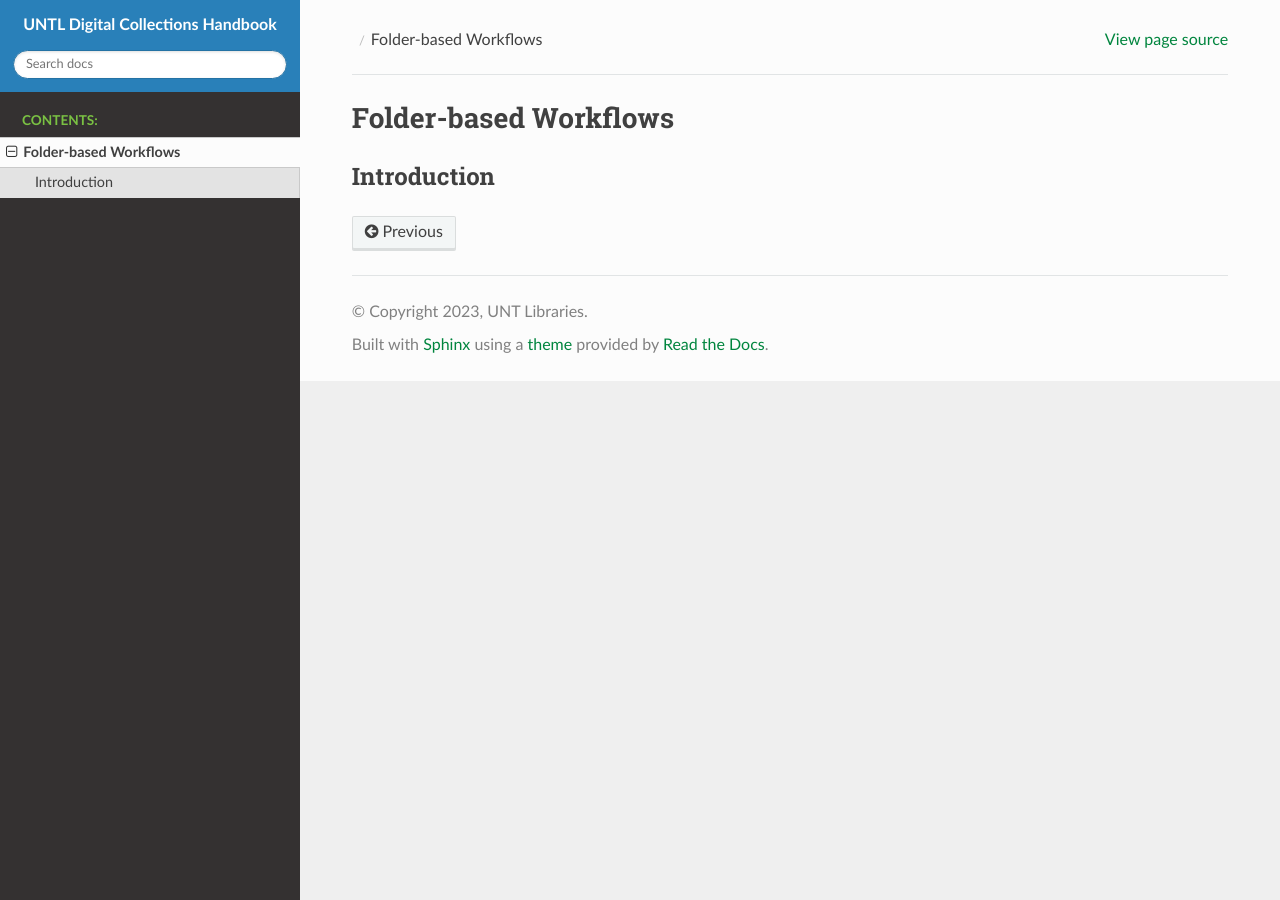
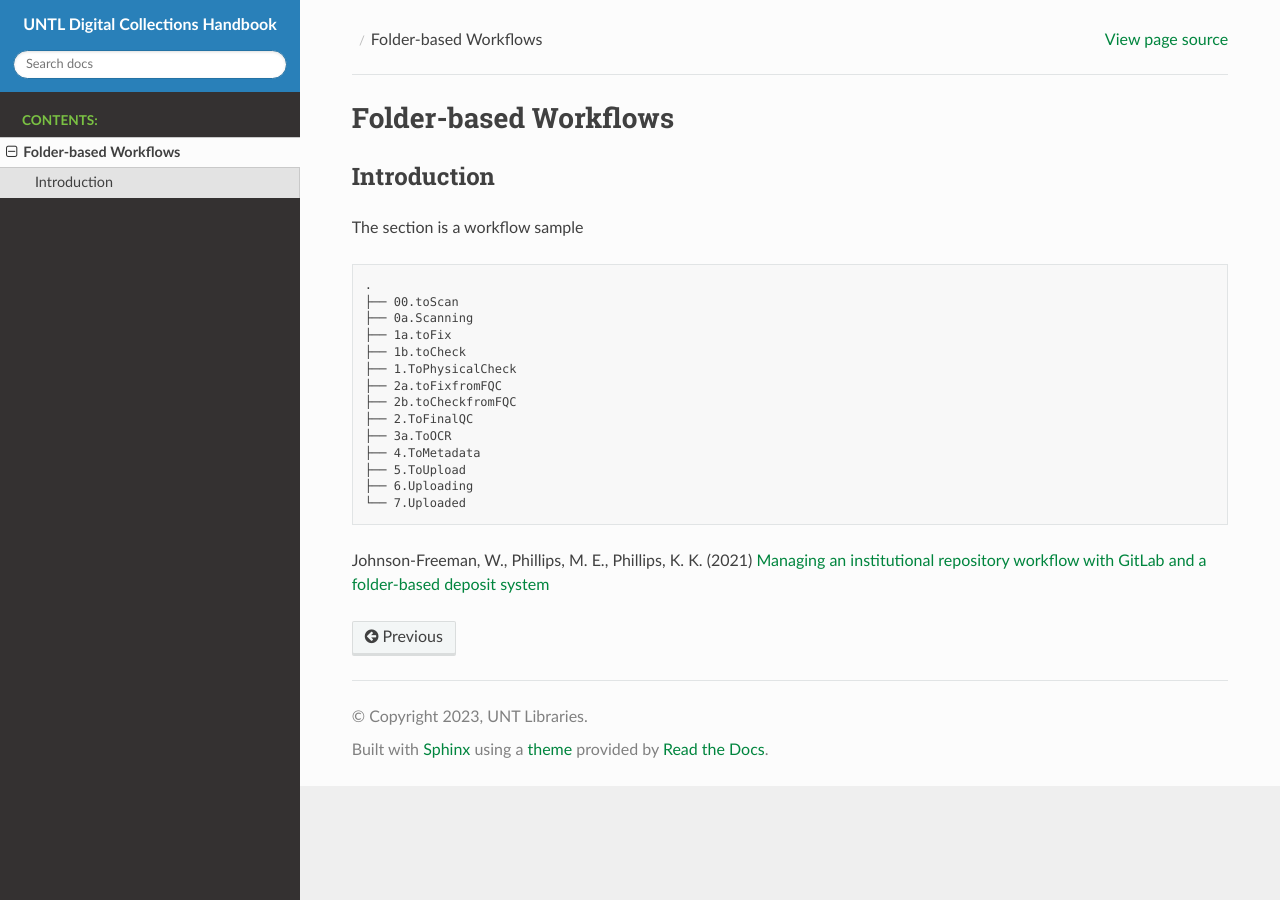
Before and after one commit to unt-libraries/untl-digital-collections-handbook, a Sphinx documentation site: the page built from docs/guides/workflow-folders.rst, in a window 1280 px wide. Built offline with Sphinx 7.4.7 and the Read the Docs theme 2.0.0, drawn with Linux system fonts in a browser that asks for light colours.

Commit message:
Update workflow-folders.rst

```diff
--- a/docs/guides/workflow-folders.rst
+++ b/docs/guides/workflow-folders.rst
@@ -5,3 +5,24 @@ Folder-based Workflows
 ************
 Introduction
 ************
+
+
+
+The section is a workflow sample ::
+
+  .
+  ├── 00.toScan
+  ├── 0a.Scanning
+  ├── 1a.toFix
+  ├── 1b.toCheck
+  ├── 1.ToPhysicalCheck
+  ├── 2a.toFixfromFQC
+  ├── 2b.toCheckfromFQC
+  ├── 2.ToFinalQC
+  ├── 3a.ToOCR
+  ├── 4.ToMetadata
+  ├── 5.ToUpload
+  ├── 6.Uploading
+  └── 7.Uploaded
+
+Johnson-Freeman, W., Phillips, M. E., Phillips, K. K. (2021) `Managing an institutional repository workflow with GitLab and a folder-based deposit system <https://journal.code4lib.org/issues/issues/issue50>`_
```
